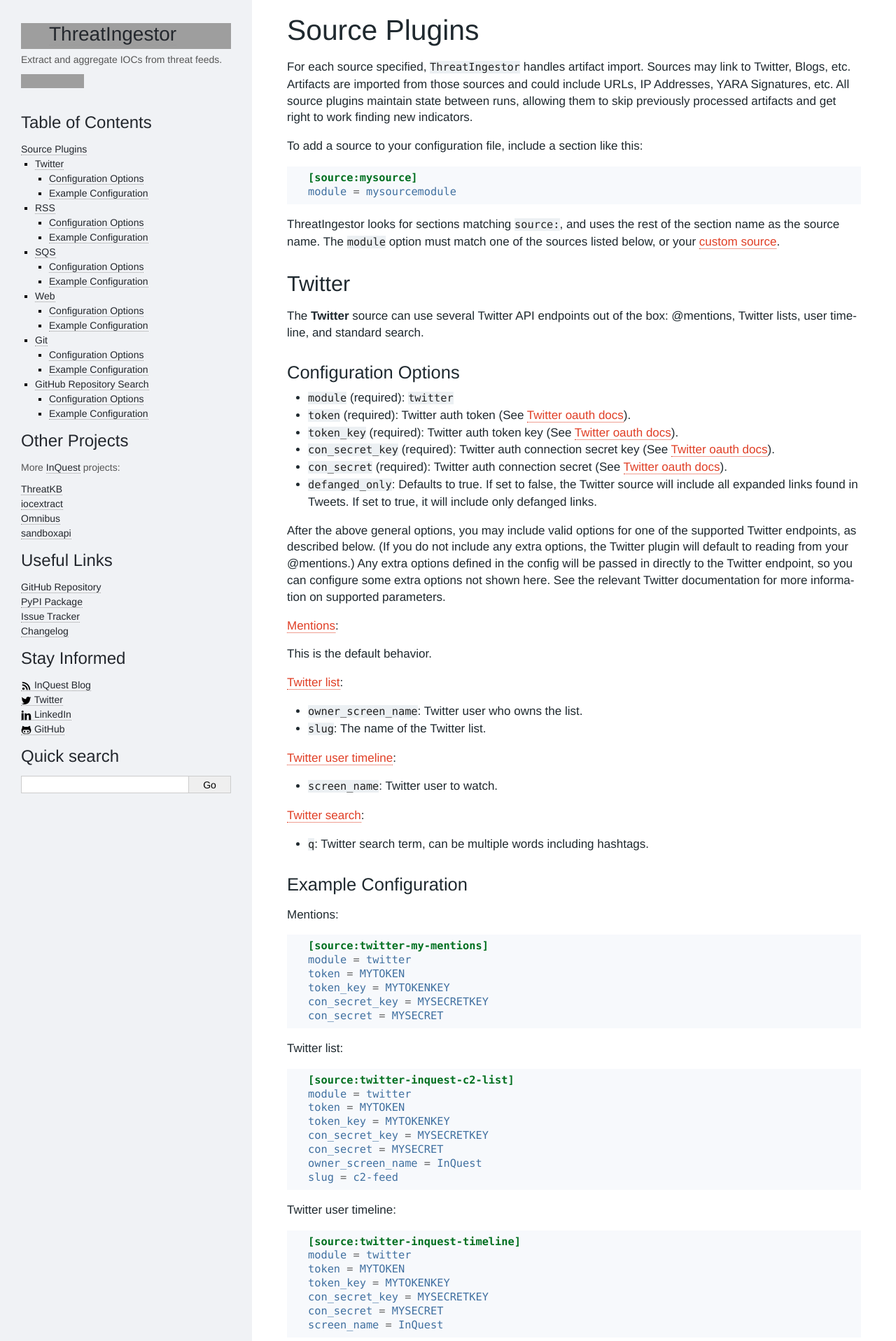
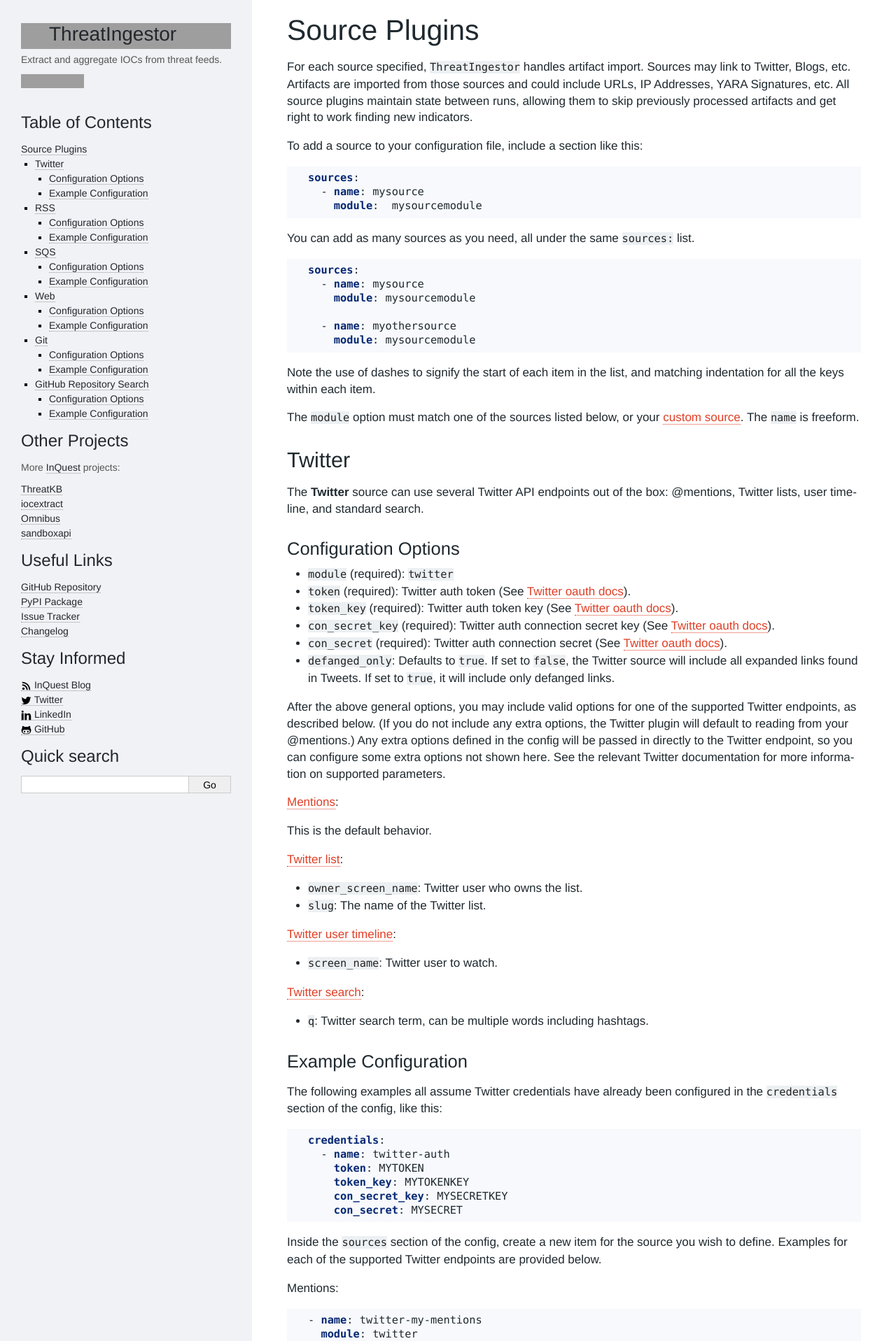
Before and after one commit to InQuest/ThreatIngestor, a Sphinx documentation site: the page built from docs/plugins/source.rst, in a window 1280 px wide. Shown: the top 1917 px of the page at 70% size. Built offline with Sphinx 7.4.7, drawn with Linux system fonts in a browser that asks for light colours; some web fonts are replaced; some of the changed text lies outside the part shown; grey boxes are pictures that could not be loaded.

Commit message:
Update source docs, change ini to yaml globally

```diff
--- a/docs/basicusage.rst
+++ b/docs/basicusage.rst
@@ -183,7 +183,7 @@
 Fill out the rest of the ThreatIngestor configuration file with the sources
 and operators:
 
-.. code-block:: ini
+.. code-block:: yaml
 
     sources:
       - name: twitter-inquest-c2-list
--- a/docs/plugins/source.rst
+++ b/docs/plugins/source.rst
@@ -3,22 +3,36 @@
 Source Plugins
 ==============
 
-For each source specified, ``ThreatIngestor`` handles artifact import. Sources may link to Twitter, Blogs, etc.
-Artifacts are imported from those sources and could include URLs, IP Addresses, YARA Signatures, etc.
-All source plugins maintain state between runs, allowing them to skip previously
-processed artifacts and get right to work finding new indicators.
+For each source specified, ``ThreatIngestor`` handles artifact import. Sources
+may link to Twitter, Blogs, etc. Artifacts are imported from those sources and
+could include URLs, IP Addresses, YARA Signatures, etc. All source plugins
+maintain state between runs, allowing them to skip previously processed
+artifacts and get right to work finding new indicators.
 
 To add a source to your configuration file, include a section like this:
 
-.. code-block:: ini
+.. code-block:: yaml
 
-    [source:mysource]
-    module = mysourcemodule
+    sources:
+      - name: mysource
+        module:  mysourcemodule
 
-ThreatIngestor looks for sections matching ``source:``, and uses the rest
-of the section name as the source name. The ``module`` option must match
-one of the sources listed below, or your :ref:`custom source
-<custom-source-plugins>`.
+You can add as many sources as you need, all under the same ``sources:`` list.
+
+.. code-block:: yaml
+
+    sources:
+      - name: mysource
+        module: mysourcemodule
+
+      - name: myothersource
+        module: mysourcemodule
+
+Note the use of dashes to signify the start of each item in the list, and
+matching indentation for all the keys within each item.
+
+The ``module`` option must match one of the sources listed below, or your
+:ref:`custom source <custom-source-plugins>`. The ``name`` is freeform.
 
 .. _twitter-source:
 
@@ -38,9 +52,9 @@
   `Twitter oauth docs`_).
 * ``con_secret`` (required): Twitter auth connection secret (See `Twitter oauth
   docs`_).
-* ``defanged_only``: Defaults to true. If set to false, the Twitter source will
-  include all expanded links found in Tweets. If set to true, it will include
-  only defanged links.
+* ``defanged_only``: Defaults to ``true``. If set to ``false``, the Twitter
+  source will include all expanded links found in Tweets. If set to ``true``,
+  it will include only defanged links.
 
 After the above general options, you may include valid options for one of the
 supported Twitter endpoints, as described below. (If you do not include any
@@ -69,53 +83,63 @@
 Example Configuration
 ~~~~~~~~~~~~~~~~~~~~~
 
+The following examples all assume Twitter credentials have already been
+configured in the ``credentials`` section of the config, like this:
+
+.. code-block:: yaml
+
+    credentials:
+      - name: twitter-auth
+        token: MYTOKEN
+        token_key: MYTOKENKEY
+        con_secret_key: MYSECRETKEY
+        con_secret: MYSECRET
+
+Inside the ``sources`` section of the config, create a new item for the source
+you wish to define. Examples for each of the supported Twitter endpoints are
+provided below.
+
 Mentions:
 
-.. code-block:: ini
+.. code-block:: yaml
 
-    [source:twitter-my-mentions]
-    module = twitter
-    token = MYTOKEN
-    token_key = MYTOKENKEY
-    con_secret_key = MYSECRETKEY
-    con_secret = MYSECRET
+    - name: twitter-my-mentions
+      module: twitter
+      credentials: twitter-auth
 
 Twitter list:
 
-.. code-block:: ini
+.. code-block:: yaml
 
-    [source:twitter-inquest-c2-list]
-    module = twitter
-    token = MYTOKEN
-    token_key = MYTOKENKEY
-    con_secret_key = MYSECRETKEY
-    con_secret = MYSECRET
-    owner_screen_name = InQuest
-    slug = c2-feed
+    - name: twitter-inquest-c2-list
+      module: twitter
+      credentials: twitter-auth
+      owner_screen_name: InQuest
+      slug: c2-feed
 
 Twitter user timeline:
 
-.. code-block:: ini
+.. code-block:: yaml
 
-    [source:twitter-inquest-timeline]
-    module = twitter
-    token = MYTOKEN
-    token_key = MYTOKENKEY
-    con_secret_key = MYSECRETKEY
-    con_secret = MYSECRET
-    screen_name = InQuest
+    - name:twitter-inquest-timeline
+      module: twitter
+      credentials: twitter-auth
+      screen_name: InQuest
 
 Twitter search:
 
-.. code-block:: ini
+.. code-block:: yaml
 
-    [source:twitter-open-directory]
-    module = twitter
-    token = MYTOKEN
-    token_key = MYTOKENKEY
-    con_secret_key = MYSECRETKEY
-    con_secret = MYSECRET
-    q = "open directory" #malware
+    - name: twitter-open-directory
+      module: twitter
+      credentials: twitter-auth
+      q: '"open directory" #malware'
+
+.. note::
+
+    When searching for Twitter hashtags, be sure to put quotes around your
+    search term, as shown in the example above. Otherwise, the ``#``
+    character will be treated as the beginning of a YAML comment.
 
 .. _rss-source:
 
@@ -144,12 +168,14 @@
 Example Configuration
 ~~~~~~~~~~~~~~~~~~~~~
 
-.. code-block:: ini
+Inside the ``sources`` section of your configuration file:
 
-    [source:rss-myiocfeed]
-    module = rss
-    url = https://example.com/rss.xml
-    feed_type = messy
+.. code-block:: yaml
+
+    - name: rss-myiocfeed
+      module: rss
+      url: https://example.com/rss.xml
+      feed_type: messy
 
 .. _sqs-source:
 
@@ -172,14 +198,25 @@
 Example Configuration
 ~~~~~~~~~~~~~~~~~~~~~
 
-.. code-block:: ini
+The following examples all assume AWS credentials have already been
+configured in the ``credentials`` section of the config, like this:
 
-    [source:sqs-input]
-    module = sqs
-    aws_access_key_id = MYKEY
-    aws_secret_access_key = MYSECRET
-    aws_region = MYREGION
-    queue_name = MYQUEUENAME
+.. code-block:: yaml
+
+    credentials:
+      - name: aws-auth
+        aws_access_key_id: MYKEY
+        aws_secret_access_key: MYSECRET
+        aws_region: MYREGION
+
+Inside the ``sources`` section of your configuration file:
+
+.. code-block:: yaml
+
+    - name: sqs-input
+      module: sqs
+      credentials: aws-auth
+      queue_name: MYQUEUENAME
 
 .. _web-source:
 
@@ -195,17 +232,18 @@
 ~~~~~~~~~~~~~~~~~~~~~
 
 * ``module`` (required): ``web``
-  ``Last-Modified`` / ``ETag`` header contents, as appropriate.
 * ``url`` (required): URL of the web content you want to poll.
 
 Example Configuration
 ~~~~~~~~~~~~~~~~~~~~~
 
-.. code-block:: ini
+Inside the ``sources`` section of your configuration file:
 
-    [source:mylist]
-    module = web
-    url = http://example.com/feed.txt
+.. code-block:: yaml
+
+    - name: mylist
+      module: web
+      url: http://example.com/feed.txt
 
 .. _git-source:
 
@@ -228,12 +266,14 @@
 Example Configuration
 ~~~~~~~~~~~~~~~~~~~~~
 
-.. code-block:: ini
+Inside the ``sources`` section of your configuration file:
 
-    [source:inquest-yara-rules]
-    module = git
-    url = https://github.com/InQuest/yara-rules.git
-    local_path = /opt/threatingestor/git/yara-rules
+.. code-block:: yaml
+
+    - name: inquest-yara-rules
+      module: git
+      url: https://github.com/InQuest/yara-rules.git
+      local_path: /opt/threatingestor/git/yara-rules
 
 .. _github-source:
 
@@ -252,11 +292,13 @@
 Example Configuration
 ~~~~~~~~~~~~~~~~~~~~~
 
-.. code-block:: ini
+Inside the ``sources`` section of your configuration file:
 
-    [source:github-cve-repos]
-    module = github
-    search = CVE-2018-
+.. code-block:: yaml
+
+    - name: github-cve-repos
+      module: github
+      search: CVE-2018-
 
 .. _Twitter oauth docs: https://dev.twitter.com/oauth/overview/application-owner-access-tokens
 .. _Twitter list: https://dev.twitter.com/rest/reference/get/lists/statuses
--- a/docs/workflows.rst
+++ b/docs/workflows.rst
@@ -34,7 +34,7 @@
 open directories in ThreatKB though, because those aren't C2s. This config
 accomplishes all of that:
 
-.. code-block:: ini
+.. code-block:: yaml
 
     [main]
     daemon = true
@@ -137,7 +137,7 @@
 and sent to ThreatKB for further analysis. Here's an example config file that
 accomplishes all that:
 
-.. code-block:: ini
+.. code-block:: yaml
 
     [main]
     daemon = true
```
Also changed, not shown: docs/plugins/operator.rst (+6 -6 lines).
